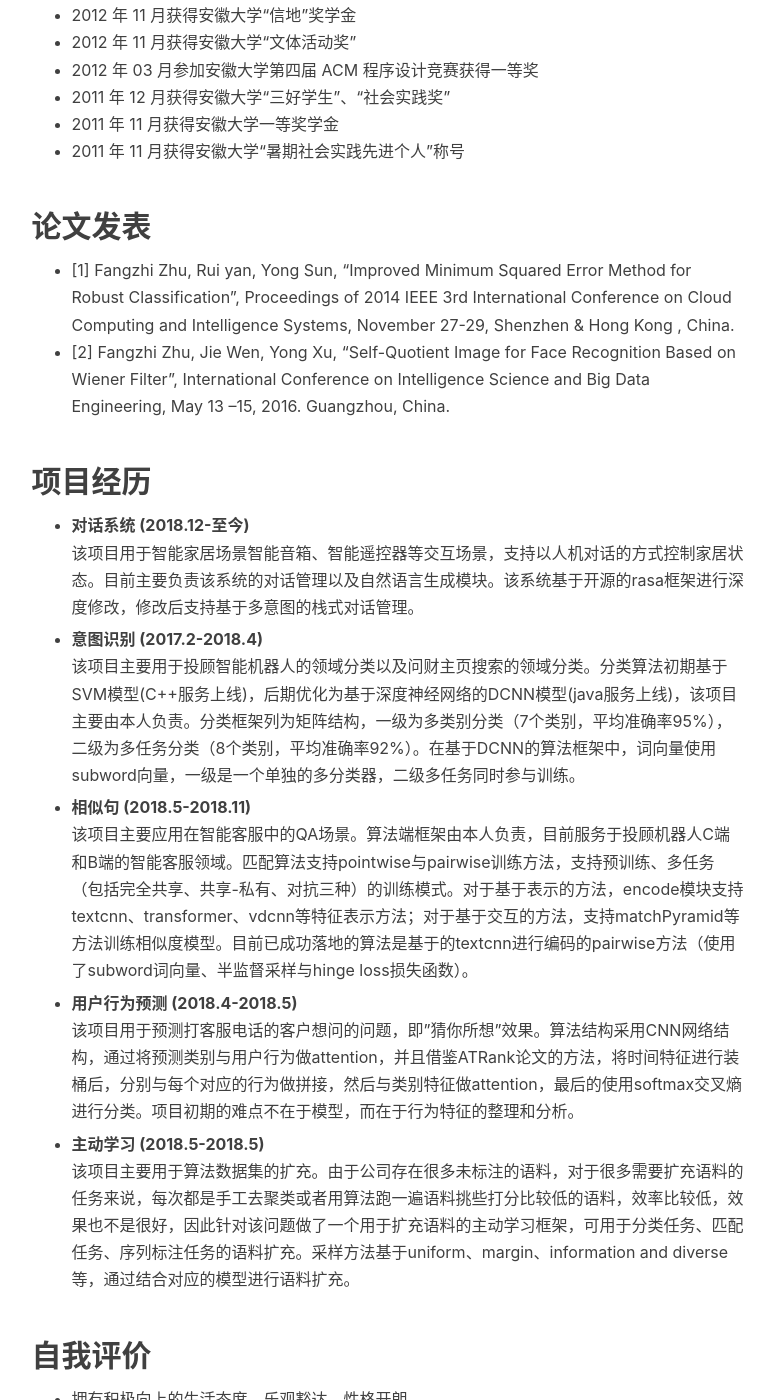
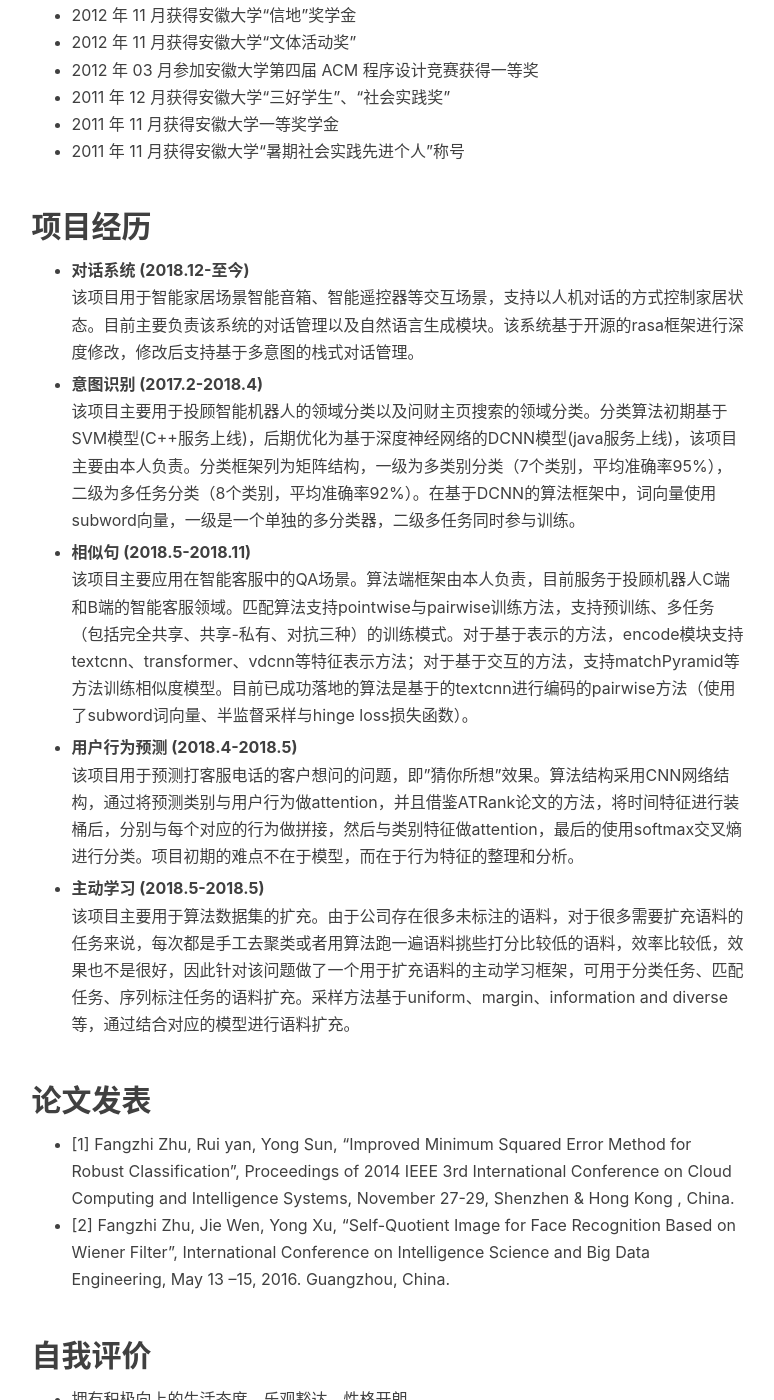
Before and after one commit to zfz1015/zfz1015.github.io, a Jekyll site: the page built from about.html, in a window 1280 px wide and 1400 px high, scrolled down 1433 px. Shown: the whole window, without its empty margins (136-910 px from the left). Built offline with Jekyll 4.4.1, drawn with Linux system fonts in a browser that asks for light colours; nearby versions of some CDN libraries; some of the changed lines change nothing that is shown.

Commit message:
Update zh.md

```diff
--- a/_includes/about/zh.md
+++ b/_includes/about/zh.md
@@ -32,10 +32,6 @@
 - 2011 年 11 月获得安徽大学一等奖学金
 - 2011 年 11 月获得安徽大学“暑期社会实践先进个人”称号
 
-## 论文发表
-- [1] Fangzhi Zhu, Rui yan, Yong Sun, “Improved Minimum Squared Error Method for Robust Classification”, Proceedings of 2014 IEEE 3rd International Conference on Cloud Computing and Intelligence Systems, November 27-29, Shenzhen & Hong Kong , China.
-- [2] Fangzhi Zhu, Jie Wen, Yong Xu, “Self-Quotient Image for Face Recognition Based on Wiener Filter”, International Conference on Intelligence Science and Big Data Engineering, May 13 –15, 2016. Guangzhou, China.
-
 ## 项目经历
 - **对话系统 (2018.12-至今)**
 该项目用于智能家居场景智能音箱、智能遥控器等交互场景，支持以人机对话的方式控制家居状态。目前主要负责该系统的对话管理以及自然语言生成模块。该系统基于开源的rasa框架进行深度修改，修改后支持基于多意图的栈式对话管理。
@@ -52,6 +48,10 @@
 - **主动学习 (2018.5-2018.5)**
 该项目主要用于算法数据集的扩充。由于公司存在很多未标注的语料，对于很多需要扩充语料的任务来说，每次都是手工去聚类或者用算法跑一遍语料挑些打分比较低的语料，效率比较低，效果也不是很好，因此针对该问题做了一个用于扩充语料的主动学习框架，可用于分类任务、匹配任务、序列标注任务的语料扩充。采样方法基于uniform、margin、information and diverse等，通过结合对应的模型进行语料扩充。
 
+## 论文发表
+- [1] Fangzhi Zhu, Rui yan, Yong Sun, “Improved Minimum Squared Error Method for Robust Classification”, Proceedings of 2014 IEEE 3rd International Conference on Cloud Computing and Intelligence Systems, November 27-29, Shenzhen & Hong Kong , China.
+- [2] Fangzhi Zhu, Jie Wen, Yong Xu, “Self-Quotient Image for Face Recognition Based on Wiener Filter”, International Conference on Intelligence Science and Big Data Engineering, May 13 –15, 2016. Guangzhou, China.
+
 ## 自我评价
 - 拥有积极向上的生活态度，乐观豁达，性格开朗。
 - 诚实稳重，思维缜密，对本专业相关领域有浓厚的兴趣，具有很强的自主学习能力。
```
